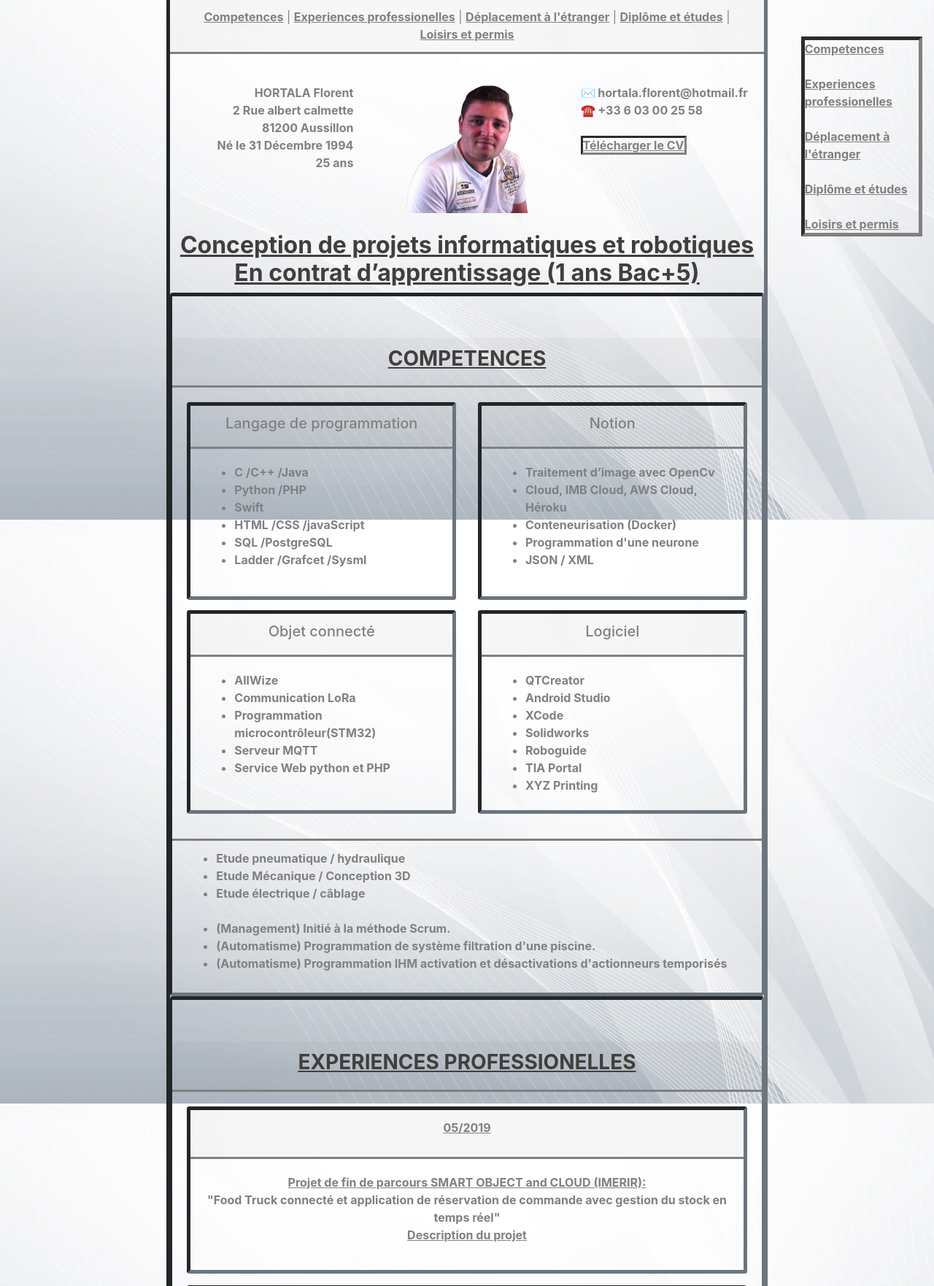
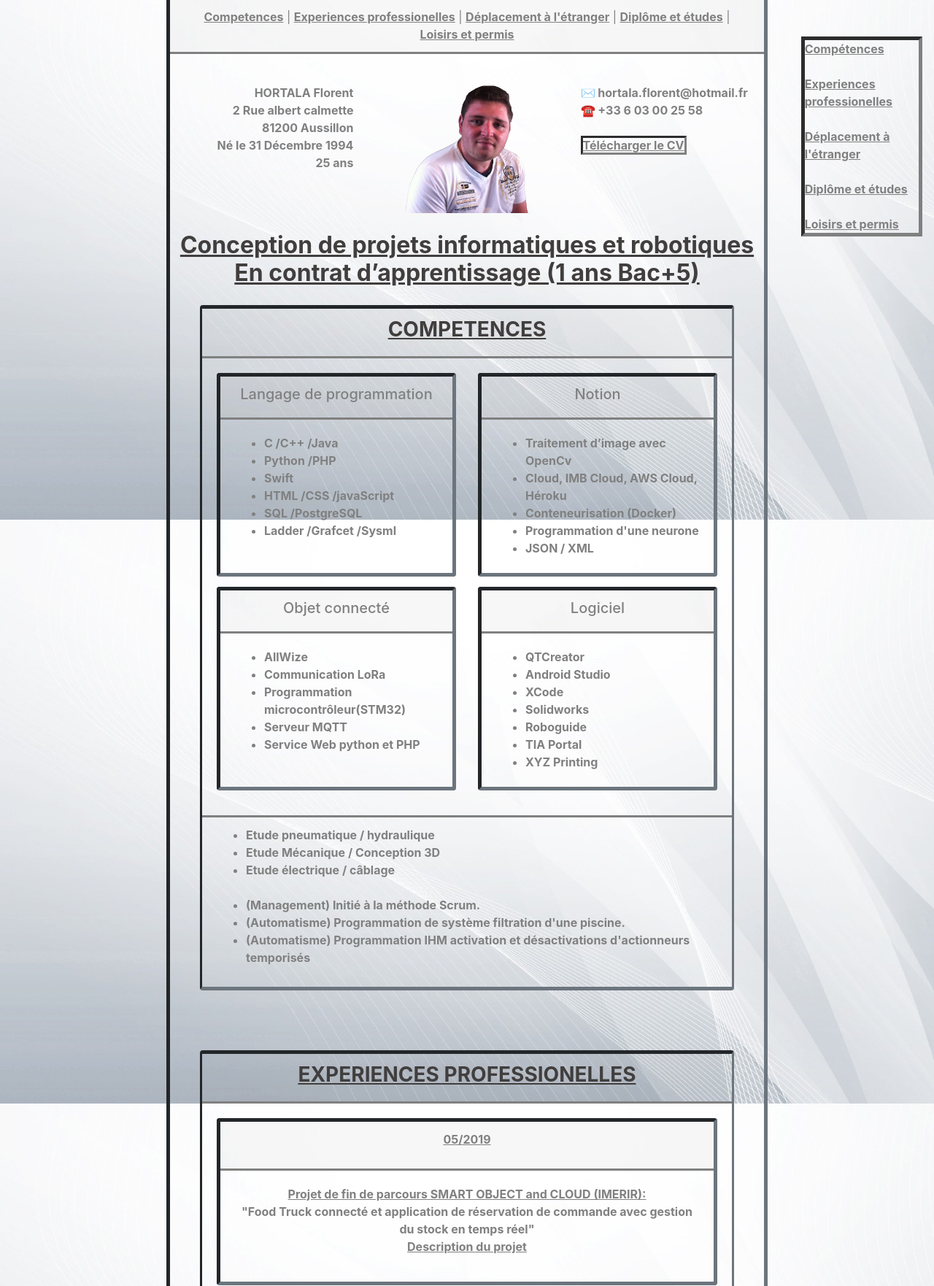
Before and after one commit to hortala/CV, a PHP site: page /html/cv.html in a window 1280 px wide. Shown: the part 88-1850 px from the top of the page at 73% size. Run offline with PHP 8.4, Linux system fonts and the light colour scheme.

Commit message:
Correction des fautes d'orthographe, et modification du CSS dans le CV

```diff
--- a/css/main.css
+++ b/css/main.css
@@ -52,8 +52,16 @@ Body {
     margin-bottom: 10%;
 }
 
+.marginBot7 {
+    margin-bottom: 7%;
+}
+
 .marginBot5 {
     margin-bottom: 5%;
+}
+
+.marginBot3{
+    margin-bottom: 3%;
 }
 
 .marginBot1{
@@ -285,6 +293,9 @@ p {
 .cardInsideCard{
     border-left: transparent;
     border-right: transparent;
+    width: 90%;
+    text-align: center!important;
+    margin-left: 5%;
 }
 
 .cardinsideLastCard{
--- a/html/cv.html
+++ b/html/cv.html
@@ -95,9 +95,9 @@
                                 <p><u><a style="border-style: inset!important; border: 3px solid gray;" class="textColorGray" href="../pdf/Hortala_Florent_CV.pdf" download  >Télécharger le CV</a></u></p>
                             </div>
                         </div>
-                        <h2 class="marginTop3">Conception de projets informatiques et robotiques<br> En contrat d’apprentissage (1 ans Bac+5)</h2>
-                        <div class="cardInsideCard card border-secondary centerPerso " id="Competence">
-                            <div class="card-header marginTop7"><h3>COMPETENCES </h3></div>
+                        <h2 class="marginTop3 marginBot3" id="Competence">Conception de projets informatiques et robotiques<br> En contrat d’apprentissage (1 ans Bac+5)</h2>
+                        <div class="cardInsideCard card border-secondary centerPerso">
+                            <div class="card-header"><h3>COMPETENCES </h3></div>
                             <div class="card-body text-secondary">
                                 <div class="row">
                                     <div class="col-sm-6">
@@ -175,8 +175,10 @@
                                 </ul>
                             </div>
                         </div>
-                        <div class="cardInsideCard card border-secondary mb-3 centerPerso" id="expPro" style="width: 100%; ">
-                            <div class="card-header marginTop7"><h3>EXPERIENCES PROFESSIONELLES</h3></div>
+                        <div id="expPro"></div>
+                        <div class="marginTop10"></div>
+                        <div class="cardInsideCard card border-secondary mb-3 centerPerso" >
+                            <div class="card-header"><h3>EXPERIENCES PROFESSIONELLES</h3></div>
                             <div class="card-body text-secondary textBold">
                                 <div class="card border-secondary mb-3" style="width: 100%; ">
                                     <div class="card-header"><p><u>05/2019</u></div>
@@ -186,7 +188,7 @@
                                         <u><a class="textColorGray" href="expSco.html#projetFoodTruck">Description du projet</a></u></p>
                                     </div>
                                 </div>
-                                <div class="card border-secondary mb-3" style="width: 100%;">
+                                <div class="card border-secondary mb-3">
                                     <div class="card-header"><p><u>10/04/2019</u></div>
                                     <div class="card-body text-secondary">
                                         Participation Akwaton au Sido a Lyon:<br>
@@ -214,8 +216,10 @@
                                 </div>
                             </div>
                         </div>
-                        <div class="cardInsideCard card border-secondary mb-3 centerPerso" id="depEtranger" style="width: 100%;">
-                            <div class="card-header marginTop7"><h3>DEPLACEMENT A L'ETRANGER</h3></div>
+                        <div id="depEtranger"></div>
+                        <div class="marginTop10"></div>
+                        <div class="cardInsideCard card border-secondary mb-3 centerPerso">
+                            <div class="card-header"><h3>DEPLACEMENT A L'ETRANGER</h3></div>
                             <div class="card-body text-secondary">
                                 <div class="row">
                                     <div class="col-md-6">
@@ -239,8 +243,10 @@
                                 </div>
                             </div>
                         </div>
-                        <div class="cardInsideCard card border-secondary mb-3 centerPerso" id="DiplEtude" style="width: 100%;">
-                            <div class="card-header marginTop7"><h3>DIPLOMES & ETUDES </h3></div>
+                        <div id="DiplEtude"></div>
+                        <div class="marginTop10"></div>
+                        <div class="cardInsideCard card border-secondary mb-3 centerPerso">
+                            <div class="card-header"><h3>DIPLOMES & ETUDES </h3></div>
                             <div class="card-body text-secondary textBold">
                                 <div class="card border-secondary mb-3" style="width: 100%;">
                                     <div class="card-header"><u>2017/2020:</u></div>
@@ -274,8 +280,10 @@
                                 </div>
                             </div>
                         </div>
-                        <div class="cardinsideLastCard cardInsideCard card border-secondary mb-3 centerPerso" id="LoisirPermis" style="width: 100%;">
-                            <div class="card-header marginTop7"><h3>LOISIRS & PERMIS</h3></div>
+                        <div id="LoisirPermis"></div>
+                        <div class="marginTop10"></div>
+                        <div class="cardinsideLastCard cardInsideCard card border-secondary mb-3 centerPerso">
+                            <div class="card-header"><h3>LOISIRS & PERMIS</h3></div>
                             <div class="card-body text-secondary">
                                 <div class="row">
                                     <div class="col-md-6">
@@ -306,7 +314,7 @@
                     <nav id="navbar-custom" class="navbar navbar-default navbar-fixed-left">
                         <div class="navbar-header">
                             <div style="border-style: inset!important; border: 5px solid gray;">
-                                <u><a class=" textColorGray textBold" href="cv.html#Competence">Competences</a></u><br><br>
+                                <u><a class=" textColorGray textBold" href="cv.html#Competence">Compétences</a></u><br><br>
                                 <u><a class="textColorGray textBold" href="cv.html#expPro">Experiences professionelles</a></u><br><br>
                                 <u><a class="textColorGray textBold" href="cv.html#depEtranger">Déplacement à l'étranger</a></u><br><br>
                                 <u><a class="textColorGray textBold" href="cv.html#DiplEtude">Diplôme et études</a></u><br><br>
--- a/html/expPerso.html
+++ b/html/expPerso.html
@@ -77,7 +77,7 @@
                             Sur l'écran de supervision les informations au sujet des températures de chaque zone seront présentes.<br>
                             Afin d'acceder à leurs informations les utilisateurs doivent ce connecter avec leur mot de passe et leur identifiant.
                         </p>
-                        <p><u>Compétences utilisés: </u>
+                        <p><u>Compétences utilisées: </u>
                         <div style="display: inline-block;" class="leftPerso">
                             <ul>
                                 <li>Base de donnée postgresql</li>
--- a/index.html
+++ b/index.html
@@ -71,13 +71,13 @@
                         <h1 class="centerPerso">Pourquoi les objets connecté</h1>
                         <p>Au fur et à mesure de mes projets (scolaire, professionnel ou personnel), j'ai pu me faire une idée assez précise du domaine dans lequel je souhaite travailler. Personnellement ce qui me plaît dans les objets connectés c'est l'immense
                             variété d'applications que nous pouvons rencontrer. De ce fait il possible d'utiliser des compétences transverses pour et rendre les projets intéressants et complets, en même temps cela permet aussi de découvrir de nouveau secteur
-                            d'application ce qui accroit nos connaissances en général. Le fait qu'il soit abordable pour tout le monde rend ce domaine d'autant plus intéressant, on peut travailler pour les particuliers (ex: les montres connectées, google
+                            d'application ce qui accroît nos connaissances en général. Le fait qu'il soit abordable pour tout le monde rend ce domaine d'autant plus intéressant, on peut travailler pour les particuliers (ex: les montres connectées, google
                             home) ou pour un secteur industriel (ex: GPS de cadi, contrôle de flux etc.).</p>
                     </div>
                     <div class="colorLecture">
                         <h1 class="marginTop5 centerPerso">Ma motivation dans ce domaine</h1>
-                        <p> Lors de mon projet final de BTS, j'ai pu entrevoir toutes les facettes du protypage, cependant le fait de devoir utiliser un automate été bloquant pour conduire des projets personnels de manière autonome chez moi (à cause du cout de l'automate) C'est a ce moment-là que je me suis intéressé au microcontrôleur (Arduino / STM32, beaucoup plus abordable), j'ai donc décidé de poursuivre mes études dans cette idée, j'ai donc intégré L'ESME Sudria à Lyon, elle correspondait avec ce que je souhaitais faire, à savoir de la robotique. Certes je me suis arrêté en chemin à cause de la densité des cours, mais cela ma permit de me rendre compte que je voulais vraiment continuer dans cette voie car c'est celle-ci qui m'interesse. J'ai donc intégré l'école d'IMERIR en informatique et robotique, ou j'ai pu voir une autre facette de l'informatique que je ne connaissais pas jusqu'à présent (le cloud "Service WEB, Base de données, ETC...").<br>
-                            Lors de mon choix de parcours en deuxième année il m'a paru évident à prendre le parcours SMART OBJECT AND CLOUD cela ma permit de compléter mes connaissances et de confirmer que le choix que j'avais fait 3 ans avants étés le bon, comme je l'ai dit ci-dessus les différents secteurs d'activité dans lesquelles les objets connectés sont ou peuvent être présents rend mon choix d'autant plus viable pour l'avenir.
+                        <p> Lors de mon projet final de BTS, j'ai pu entrevoir toutes les facettes du prototypage, cependant le fait de devoir utiliser un automate été bloquant pour conduire des projets personnels de manière autonome chez moi (à cause du cout de l'automate) C'est à ce moment-là que je me suis intéressé au microcontrôleur (Arduino / STM32, beaucoup plus abordable), j'ai donc décidé de poursuivre mes études dans cette idée, j'ai donc intégré L'ESME Sudria à Lyon, elle correspondait avec ce que je souhaitais faire, à savoir de la robotique. Certes je me suis arrêté en chemin à cause de la densité des cours, mais cela ma permit de me rendre compte que je voulais vraiment continuer dans cette voie car c'est celle-ci qui m'intéresse. J'ai donc intégré l'école d'IMERIR en informatique et robotique, ou j'ai pu voir une autre facette de l'informatique que je ne connaissais pas jusqu'à présent (le cloud "Service WEB, Base de données, ETC...").<br>
+                            Lors de mon choix de parcours en deuxième année il m'a paru évident à prendre le parcours SMART OBJECT AND CLOUD cela ma permit de compléter mes connaissances et de confirmer que le choix que j'avais fait 3 ans avant étés le bon, comme je l'ai dit ci-dessus les différents secteurs d'activité dans lesquelles les objets connectés sont ou peuvent être présents rend mon choix d'autant plus viable pour l'avenir.
                         </p>
                     </div>
                     <div class="marginTop5"></div>
```
Also changed, not shown: html/expPro.html (+4 -4 lines), html/expSco.html (+5 -4 lines).
